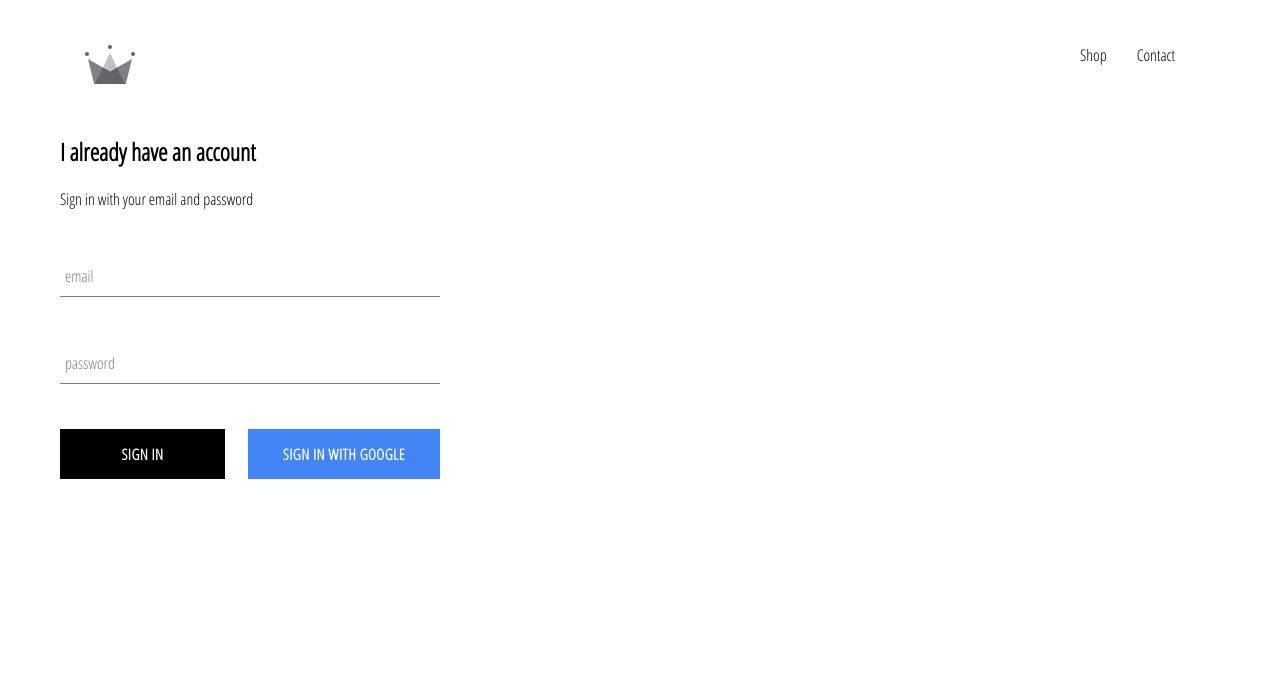
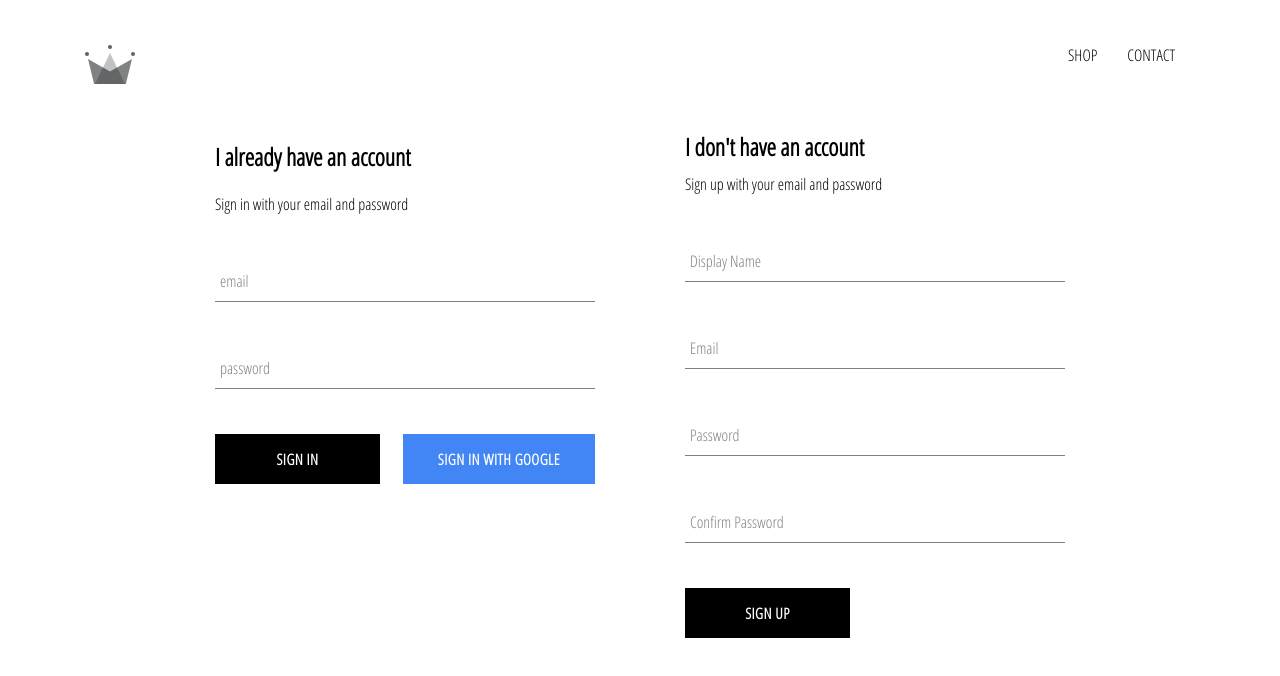
Before and after one commit to coderdeluxe/v-shopping, a React (Create React App) app: page /signin in a window 1280 px wide. Shown: the top 676 px of the page. Built offline with nearby package versions, Linux system fonts and the light colour scheme; no server answers.

Commit message:
implement firebase utils, including sign

```diff
--- a/src/App.js
+++ b/src/App.js
@@ -6,7 +6,7 @@
 import ShopPage from "./pages/shop/shop.component";
 import Header from "./components/header/header.component";
 import SignInAndSignUpPage from "./pages/sign-in-and-sign-up/sign-in-and-sign-up.component";
-import { auth } from "./firebase/firebase.utils";
+import { auth, createUserProfileDocument } from "./firebase/firebase.utils";
 
 class App extends React.Component {
   constructor() {
@@ -20,8 +20,21 @@
   unsubscribeFromAuth = null;
 
   componentDidMount() {
-    this.unsubscribeFromAuth = auth.onAuthStateChanged((user) => {
-      this.setState({ currentUser: user });
+    this.unsubscribeFromAuth = auth.onAuthStateChanged(async (userAuth) => {
+      if (userAuth) {
+        const userRef = await createUserProfileDocument(userAuth);
+
+        userRef.onSnapshot((snapShot) => {
+          this.setState({
+            currentUser: {
+              id: snapShot.id,
+              ...snapShot.data(),
+            },
+          });
+        });
+      } else {
+        this.setState({ currentUser: userAuth });
+      }
     });
   }
 
--- a/src/components/header/header.styles.scss
+++ b/src/components/header/header.styles.scss
@@ -17,6 +17,7 @@
       display: flex;
       align-items: center;
       justify-content: flex-end;
+      text-transform: uppercase;
 
       .option {
         padding: 10px 15px;
--- /dev/null
+++ b/src/components/sign-up/sign-up.component.jsx
@@ -0,0 +1,104 @@
+import react from "react";
+
+import FormInput from "../form-input/form-input.component";
+import CustomButton from "../custom-buttom/custom-button.component";
+
+import { auth, createUserProfileDocument } from "../../firebase/firebase.utils";
+
+import "./sign-up.styles.scss";
+import React from "react";
+
+class SignUp extends React.Component {
+  constructor() {
+    super();
+
+    this.state = {
+      displayName: "",
+      email: "",
+      password: "",
+      confirmPassword: "",
+    };
+  }
+
+  handleSubmit = async (event) => {
+    event.preventDefault();
+
+    const { displayName, email, password, confirmPassword } = this.state;
+
+    if (password !== confirmPassword) {
+      alert("Password don't match");
+      return;
+    }
+
+    try {
+      const { user } = await auth.createUserWithEmailAndPassword(
+        email,
+        password
+      );
+
+      await createUserProfileDocument(user, { displayName });
+
+      this.setState({
+        displayName: "",
+        email: "",
+        password: "",
+        confirmPassword: "",
+      });
+    } catch (error) {
+      console.log(error);
+    }
+  };
+
+  handleChange = (event) => {
+    const { name, value } = event.target;
+
+    this.setState({ [name]: value });
+  };
+
+  render() {
+    const { displayName, email, password, confirmPassword } = this.state;
+    return (
+      <div className="sign-up">
+        <h2 className="title">I don't have an account</h2>
+        <span>Sign up with your email and password</span>
+        <form className="sign-up-form" onSubmit={this.handleSubmit}>
+          <FormInput
+            type="displayName"
+            name="displayName"
+            value={displayName}
+            onChange={this.handleChange}
+            label="Display Name"
+            required
+          />
+          <FormInput
+            type="email"
+            name="email"
+            value={email}
+            onChange={this.handleChange}
+            label="Email"
+            required
+          />
+          <FormInput
+            type="password"
+            name="password"
+            value={password}
+            onChange={this.handleChange}
+            label="Password"
+            required
+          />
+          <FormInput
+            type="password"
+            name="confirmPassword"
+            value={confirmPassword}
+            onChange={this.handleChange}
+            label="Confirm Password"
+            required
+          />
+          <CustomButton type="submit">SIGN UP</CustomButton>
+        </form>
+      </div>
+    );
+  }
+}
+
+export default SignUp;
--- /dev/null
+++ b/src/components/sign-up/sign-up.styles.scss
@@ -0,0 +1,9 @@
+.sign-up {
+    display: flex;
+    flex-direction: column;
+    width: 380px;
+
+    .title {
+      margin: 10px 0;
+    }
+  }
--- a/src/firebase/firebase.utils.js
+++ b/src/firebase/firebase.utils.js
@@ -12,6 +12,32 @@
   measurementId: "G-MY91ZR284L",
 };
 
+export const createUserProfileDocument = async (userAuth, additionalData) => {
+  if (!userAuth) return;
+
+  const userRef = firestore.doc(`users/${userAuth.uid}`);
+
+  const snapShot = await userRef.get();
+
+  if (!snapShot.exists) {
+    const { displayName, email } = userAuth;
+    const createdAt = new Date();
+
+    try {
+      await userRef.set({
+        displayName,
+        email,
+        createdAt,
+        ...additionalData
+      })
+    } catch(error) {
+      console.log('error creating user', error.message)
+    }
+  }
+
+  return userRef;
+}
+
 firebase.initializeApp(config);
 
 export const auth = firebase.auth();
--- a/src/pages/sign-in-and-sign-up/sign-in-and-sign-up.component.jsx
+++ b/src/pages/sign-in-and-sign-up/sign-in-and-sign-up.component.jsx
@@ -1,11 +1,13 @@
 import React from "react";
 import SignIn from "../../components/sign-in/sign-in.component";
+import SignUp from "../../components/sign-up/sign-up.component";
 
 import "./sign-in-and-sign-up.styles.scss";
 
 const SignInAndSignUpPage = () => (
   <div className="sign-in-and-sign-up">
     <SignIn />
+    <SignUp />
   </div>
 );
 
--- a/src/pages/sign-in-and-sign-up/sign-in-and-sign-up.styles.scss
+++ b/src/pages/sign-in-and-sign-up/sign-in-and-sign-up.styles.scss
@@ -0,0 +1,6 @@
+.sign-in-and-sign-up {
+    width: 850px;
+    display: flex;
+    justify-content: space-between;
+    margin: 30px auto;
+  }
```
